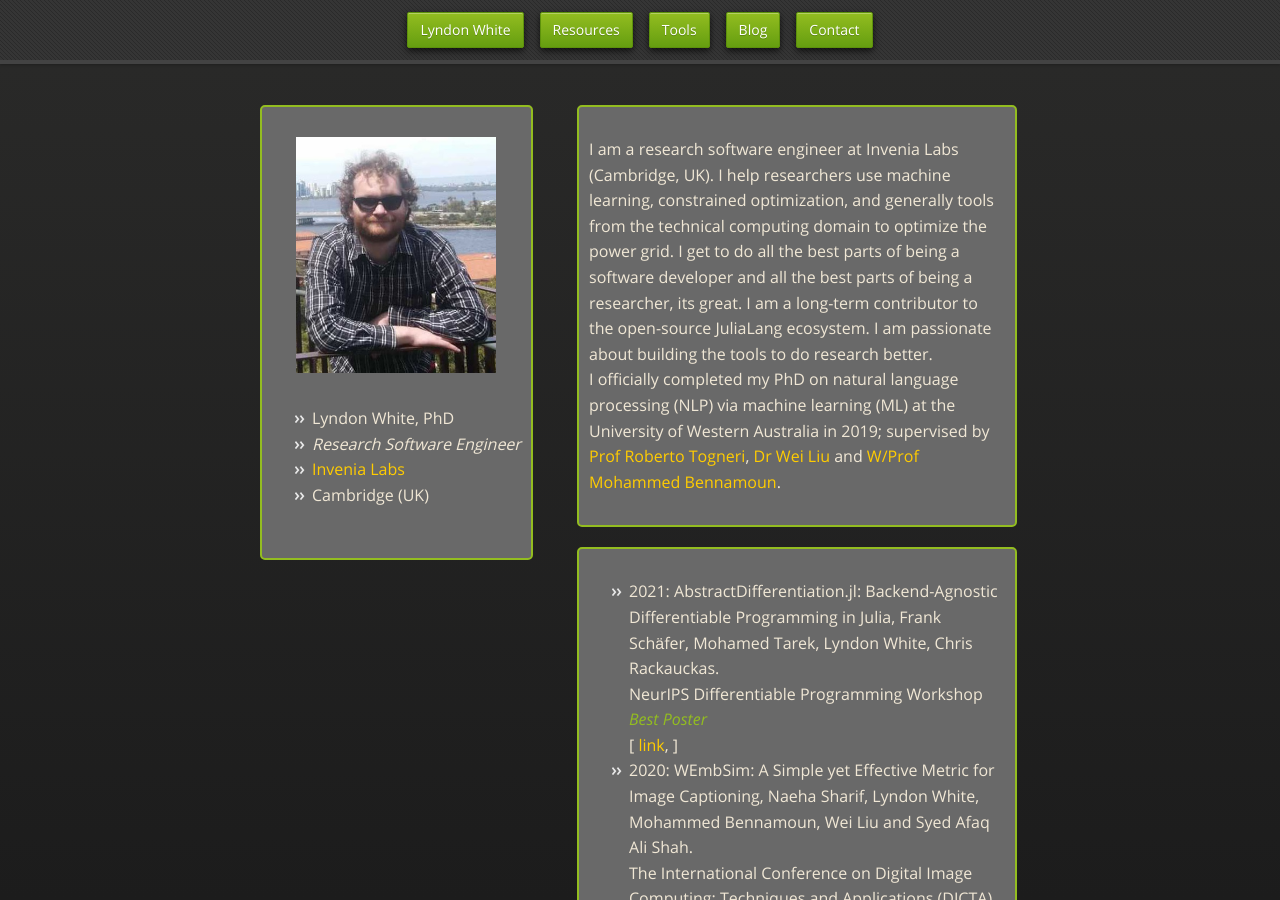
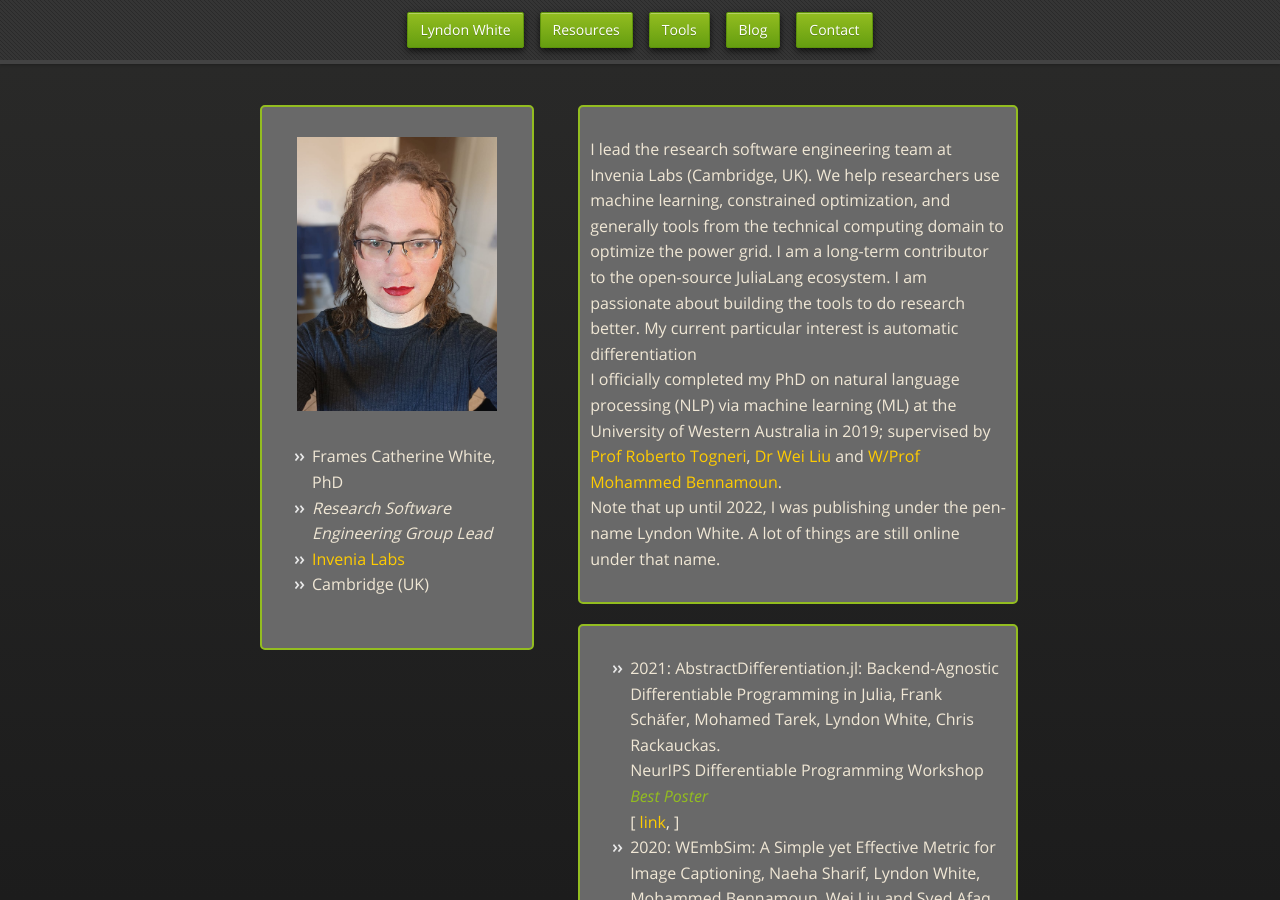
Before and after one commit to oxinabox/oxinabox.github.io, a Jekyll site: the page built from index.html, in a window 1280 px wide and 900 px high. Built offline with Jekyll 4.4.1, drawn with Linux system fonts in a browser that asks for light colours; nearby versions of some CDN libraries; some web fonts are replaced.

Commit message:
Update name and photo.

```diff
--- a/index.html
+++ b/index.html
@@ -2,10 +2,10 @@
 layout: default
 ---
 <section class="column_block">
-    <img src="{{ site.url }}/images/portrait_2018.jpg" alt="Portrait Photo", width="200px"/>
+    <img src="{{ site.url }}/images/portrait_2022.jpg" alt="Portrait Photo", width="200px"/>
     <ul>
-        <li>Lyndon White, PhD
-        <li><i>Research Software Engineer</i>
+        <li>Frames Catherine White, PhD
+        <li><i>Research Software Engineering Group Lead</i>
 	<li><a href="https://www.invenia.ca/labs/">Invenia Labs</a>
 	<li> Cambridge (UK)
     </ul>
@@ -14,16 +14,19 @@ layout: default
 
 <div class="column_block_wide">
     <section>
-	I am a research software engineer at Invenia Labs (Cambridge, UK).
-	I help researchers use machine learning, constrained optimization, and generally tools from the technical computing domain to optimize the power grid.
-	I get to do all the best parts of being a software developer and all the best parts of being a researcher, its great.
+	I lead the research software engineering team at Invenia Labs (Cambridge, UK).
+	We help researchers use machine learning, constrained optimization, and generally tools from the technical computing domain to optimize the power grid.
 	I am a long-term contributor to the open-source JuliaLang ecosystem.
 	I am passionate about building the tools to do research better.
-	<br>
+    My current particular interest is automatic differentiation
+    <br>
 	I officially completed my PhD on natural language processing (NLP) via machine learning (ML) at the University of Western Australia in 2019; supervised by
-	<a href="http://staffhome.ecm.uwa.edu.au/~00014742/"> Prof Roberto Togneri</a>,
-        <a href="http://staffhome.ecm.uwa.edu.au/~00051693/"> Dr Wei Liu</a> and
-        <a href="http://staffhome.ecm.uwa.edu.au/~00051632/"> W/Prof Mohammed Bennamoun</a>.
+    <a href="http://staffhome.ecm.uwa.edu.au/~00014742/"> Prof Roberto Togneri</a>,
+    <a href="http://staffhome.ecm.uwa.edu.au/~00051693/"> Dr Wei Liu</a> and
+    <a href="http://staffhome.ecm.uwa.edu.au/~00051632/"> W/Prof Mohammed Bennamoun</a>.
+    <br>
+    Note that up until 2022, I was publishing under the pen-name Lyndon White.
+    A lot of things are still online under that name.
     </section>
 
 
```
Also changed, not shown: images/portrait_2022.jpg (added).
